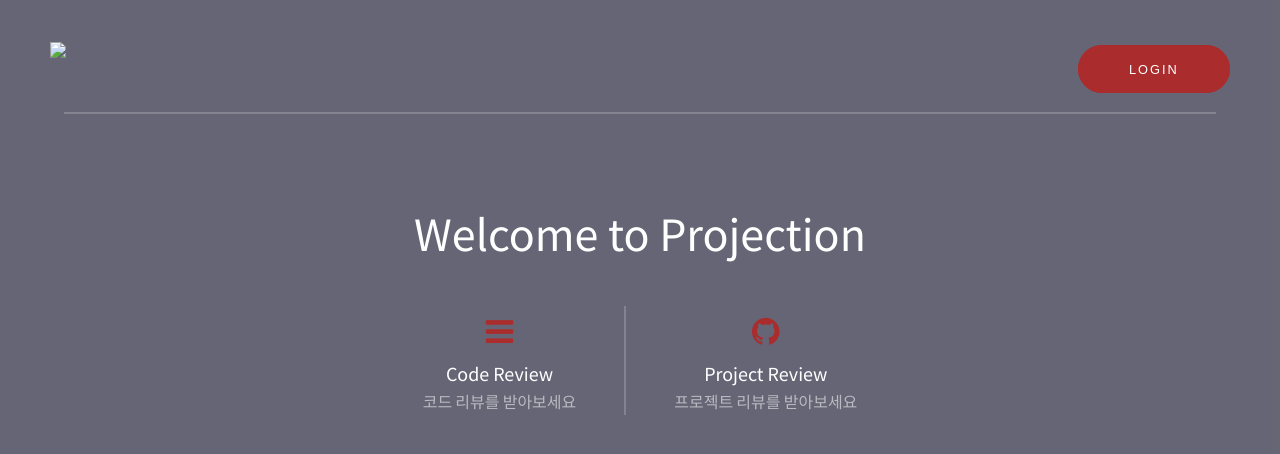
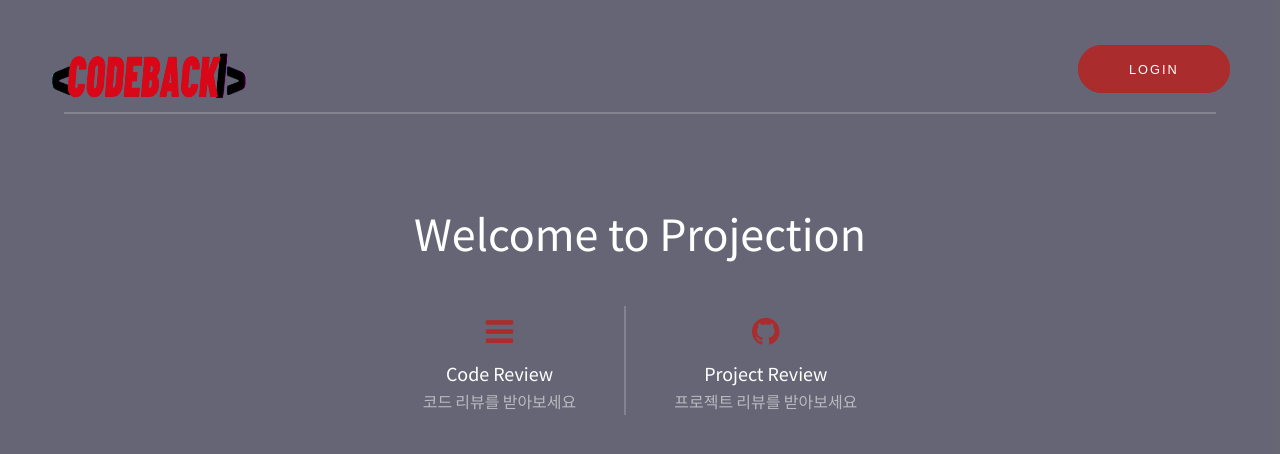
Before and after one commit to keyy1315/final-css, a website: page projection/index.html in a window 1280 px wide. Drawn offline with Linux system fonts and the light colour scheme.

Commit message:
main css 수정

```diff
--- a/projection/assets/css/main.css
+++ b/projection/assets/css/main.css
@@ -3108,7 +3108,7 @@ button:disabled,
 }
 
 img {
-  width: 100px; /* 원하는 이미지 너비로 설정 */
+  width: 200px; /* 원하는 이미지 너비로 설정 */
   height: auto; /* 비율을 유지하면서 높이를 자동으로 조정 */
   margin-left: 0; /* 왼쪽 여백을 0으로 설정 */
 }
```
Also changed, not shown: projection/images/codeback.png (added), projection/images/pic01.jpg (deleted), projection/images/pic02.jpg (deleted).
